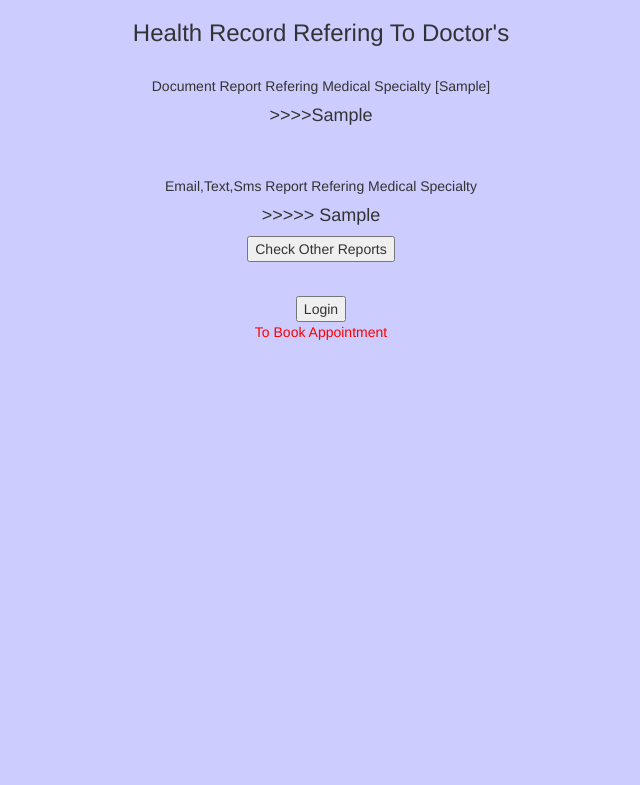
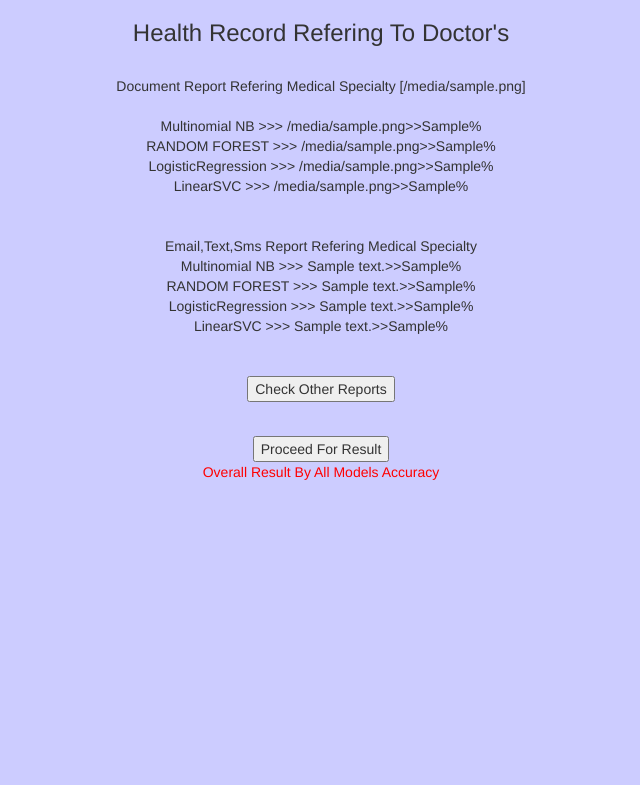
Before and after one commit to pskr0/MajorProject, a Python web app: template templates/conform.html in a window 1280 px wide. Shown: the top 785 px of the page, without its empty margins (319-959 px from the left). Run offline with Jinja, Linux system fonts and the light colour scheme; the template is opened without the code that fills it: most values are stand-ins (such as "Sample title", 1, 10 or a date in 2020); some libraries are stand-ins or nearby versions.

Commit message:
Add files via upload

```diff
--- a/templates/conform.html
+++ b/templates/conform.html
@@ -19,17 +19,38 @@ table, th, td {
 <body align="center" style="background-color:#ccccff">
 <h3> Health Record Refering To Doctor's</h3>
           <br>
-  <tr> <th>Document Report Refering Medical Specialty   [{{dat4}}] <h4> &gt;&gt;&gt;&gt;{{dat3}} </h4> </th>
+  <tr>
+<th>Document Report Refering Medical Specialty   [{{filenme}}] <br>
+<br>
+Multinomial NB &gt;&gt;&gt; {{multi_file_input}}&gt;&gt;{{a2}}%<br>
+RANDOM FOREST &gt;&gt;&gt; {{random_file_input}}&gt;&gt;{{b2}}%<br>
+LogisticRegression &gt;&gt;&gt; {{logic_file_input}}&gt;&gt;{{c2}}%<br>
+LinearSVC &gt;&gt;&gt; {{linear_file_input}}&gt;&gt;{{d2}}%<br>
+
+</th>
     <br><br>
- <th>Email,Text,Sms Report Refering Medical Specialty<h4>&gt;&gt;&gt;&gt;&gt; {{dat2}}</h4></th></tr>
+<th>
+Email,Text,Sms Report Refering Medical Specialty<br>
+Multinomial NB &gt;&gt;&gt; {{multi_text_input}}&gt;&gt;{{a1}}%<br>
+RANDOM FOREST &gt;&gt;&gt; {{random_text_input}}&gt;&gt;{{b1}}%<br>
+LogisticRegression &gt;&gt;&gt; {{logic_text_input}}&gt;&gt;{{c1}}%<br>
+LinearSVC &gt;&gt;&gt; {{linear_text_input}}&gt;&gt;{{d1}}%<br>
 
+ </th></tr>
+  <br>
+  <br>
 
 <form action="/recheck" method="post">
  <button type="submit" class="btn-large waves-effect waves-light orange">Check Other Reports</button>
 </form>
   <br>
-<form action="/loginacc" method="post">
-  <button type="submit">Login </button><p style="color:red;">To Book Appointment</p>
+  <!--
+  <form action="/predict" method="get">
+<input type="submit" name="buttonfinal" value=1>
+  </form>
+-->
+<form action="/finals" method="get">
+  <button type="submit" >Proceed For Result </button><p style="color:red;">Overall Result By All Models Accuracy</p>
 </form>
 </body>
 </html>
```
Also changed, not shown: templates/final.html (added, +38 -0 lines), templates/files.html (line endings or trailing spaces), templates/index.html (line endings or trailing spaces), templates/login.html (line endings or trailing spaces).
